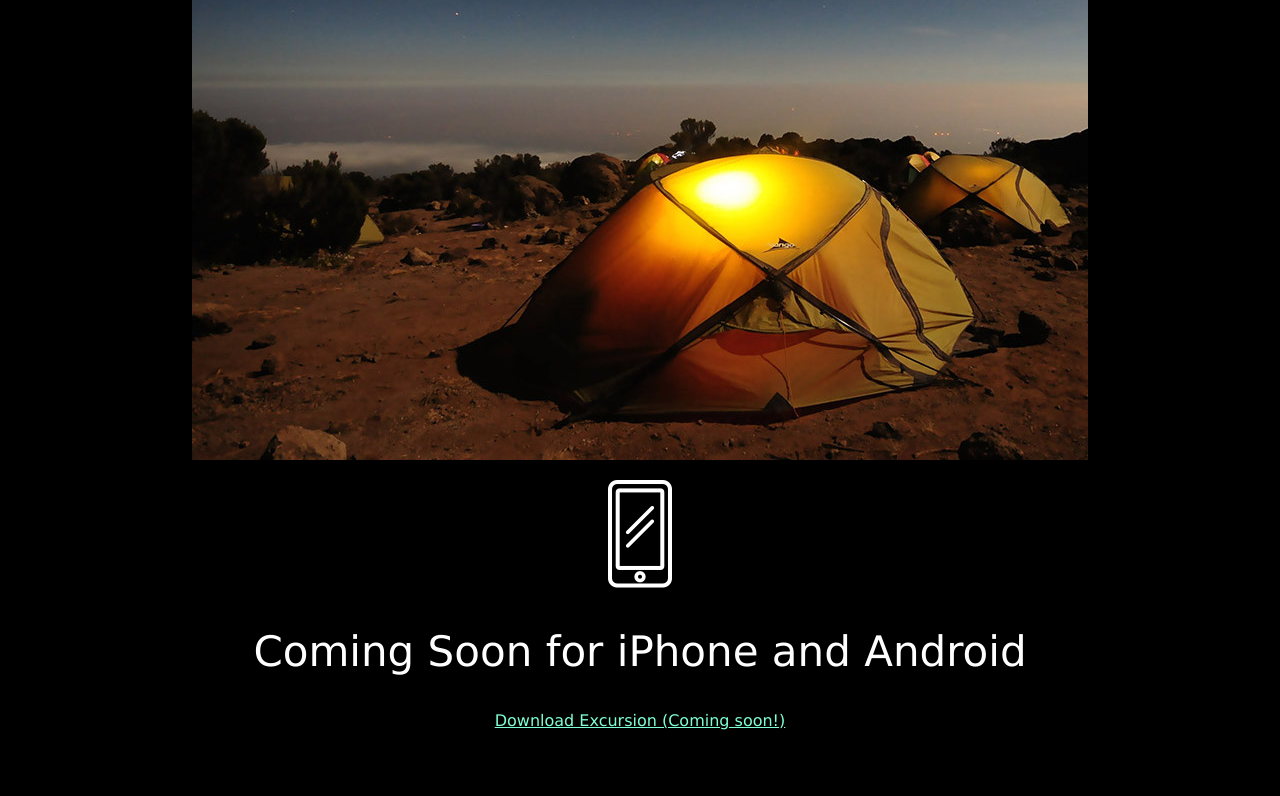
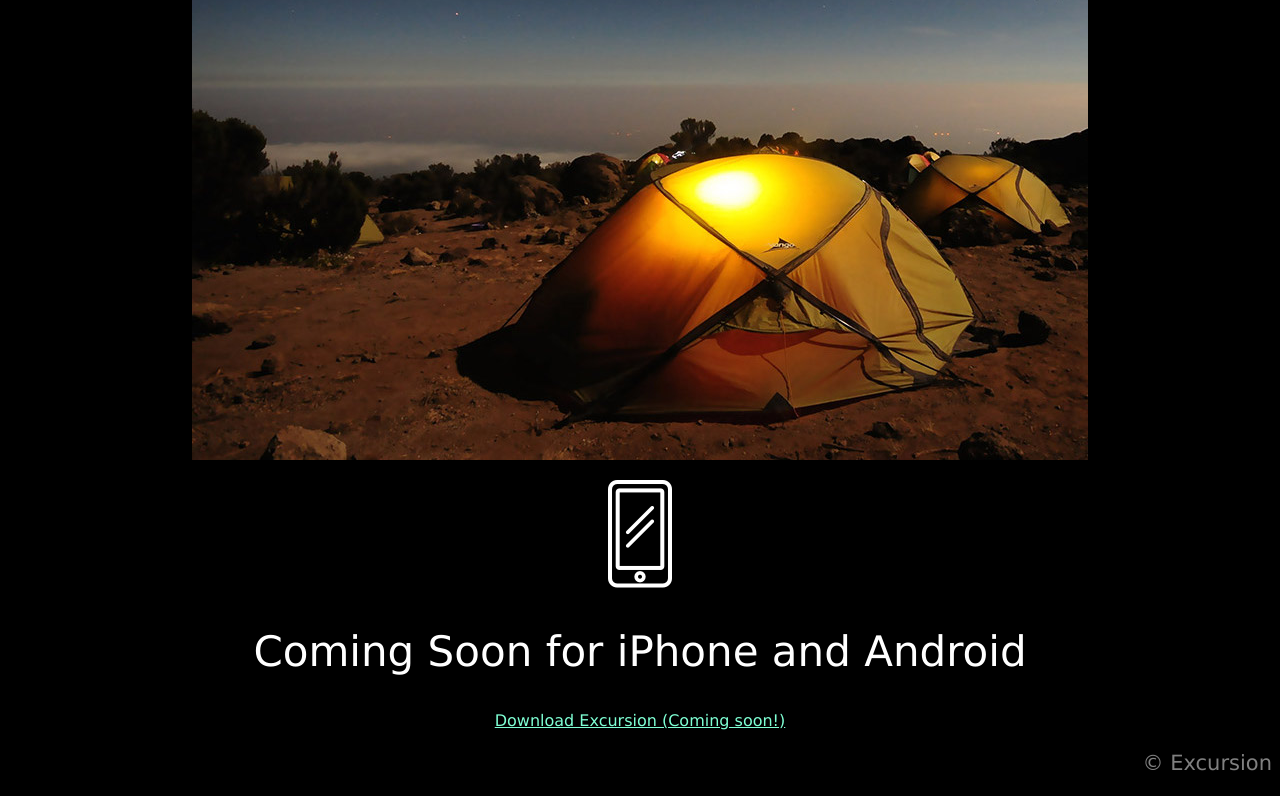
Before and after one commit to Ironmonkeynuts/Excursion, a plain HTML site: page index.html in a window 1280 px wide. Shown: the part 559-1355 px from the top of the page. Before the commit the page ends 1305 px from the top, so only its background shows below. Drawn offline with Linux system fonts and the light colour scheme.

Commit message:
footer corrcted and project complete

```diff
--- a/index.html
+++ b/index.html
@@ -20,4 +20,7 @@
     <h2 class="header-2">Coming Soon for iPhone and Android</h2>
     <p><a class="link" href="#">Download Excursion (Coming soon!)</a></p>
 </body>
+<footer>
+  <p>&copy; Excursion</p>
+</footer>
 </html>
--- a/resources/css/style.css
+++ b/resources/css/style.css
@@ -1,4 +1,4 @@
-body {
+html {
     background-color: black;
     text-align: center;
     font-family: Verdana, Geneva, Tahoma, sans-serif;
@@ -24,3 +24,9 @@ body {
     font-size: 16px;
     color: aquamarine;
 }
+/* footer */
+footer {
+    font-size: 21px;
+    text-align: right;
+    color: gray;
+}
```
